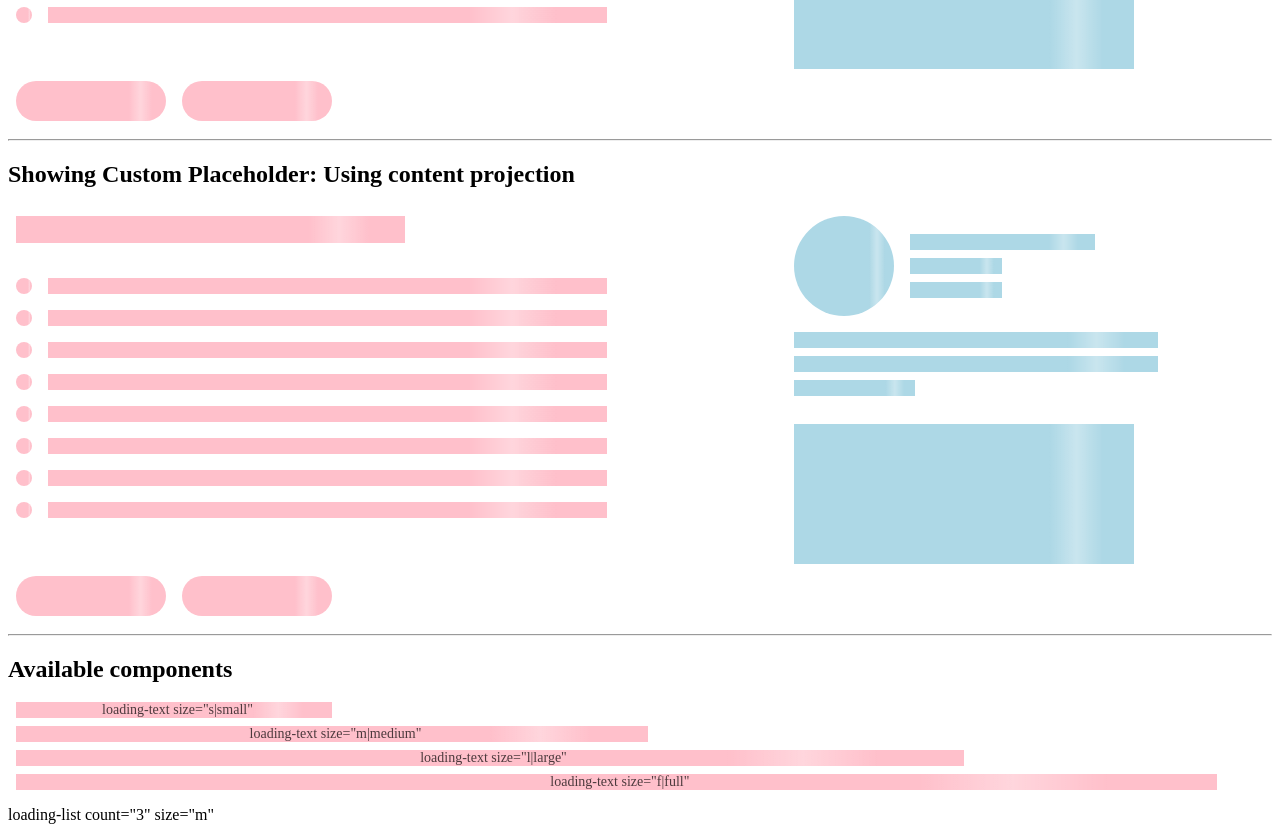
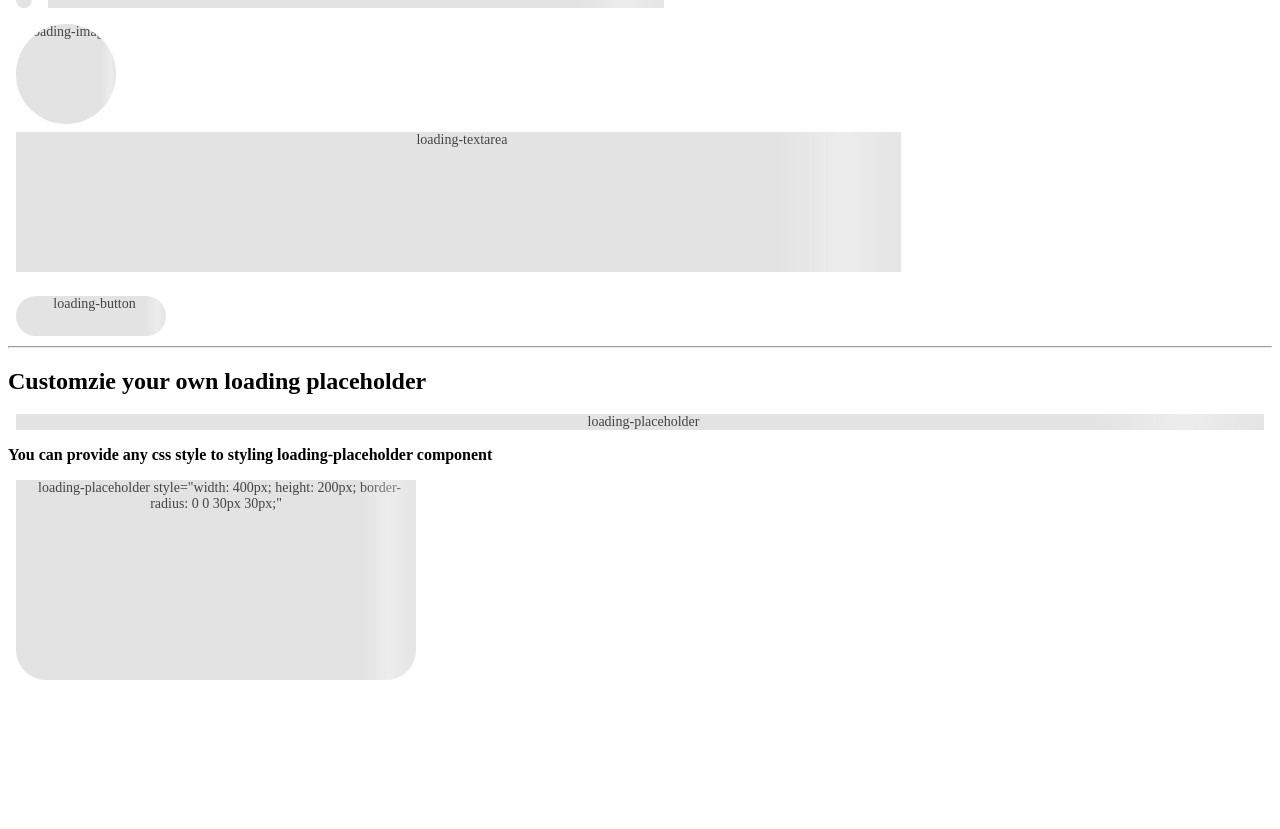
Before and after one commit to zhentian-wan/angular-suspense, an Angular app: page / in a window 1280 px wide. Shown: the part 391-1220 px from the top of the page. After the commit the page ends 1079 px from the top, so only its background shows below. Built offline with nearby package versions, Linux system fonts and the light colour scheme.

Commit message:
busyMinDurationMs

```diff
--- a/projects/loading-skeleton/src/lib/loading-skeleton.config.ts
+++ b/projects/loading-skeleton/src/lib/loading-skeleton.config.ts
@@ -8,11 +8,14 @@ export interface ILoadingConfigTheme {
   light?: ITheme;
   dark?: ITheme;
 }
+export interface ITransition {}
 export interface ILoadingConfig {
   showContent?: boolean;
   theme?: ILoadingConfigTheme;
   duration?: string;
   animationSpeed?: string;
+  busyMinDurationMs?: number;
+  busyDelayMs?: number;
 }
 
 export const LOADING_DEFUALT_CONFIG: ILoadingConfig = {
@@ -28,6 +31,8 @@ export const LOADING_DEFUALT_CONFIG: ILoadingConfig = {
       fontColor: `rgb(227, 227, 227)`,
     },
   },
+  busyMinDurationMs: 700,
+  busyDelayMs: 300,
 };
 export const LOADING_CONFIG_TOKEN = new InjectionToken<ILoadingConfig>(
   "LOADING_CONFIG_TOKEN"
--- a/projects/loading-skeleton/src/lib/loading-skeleton.service.ts
+++ b/projects/loading-skeleton/src/lib/loading-skeleton.service.ts
@@ -1,6 +1,6 @@
 import { Injectable, Inject, Optional } from "@angular/core";
-import { BehaviorSubject, Observable, of } from "rxjs";
-import { concatMap, tap, finalize } from "rxjs/operators";
+import { BehaviorSubject, Observable, of, combineLatest, timer } from "rxjs";
+import { concatMap, tap, finalize, map } from "rxjs/operators";
 import {
   LOADING_CONFIG_TOKEN,
   LOADING_DEFUALT_CONFIG,
@@ -22,6 +22,11 @@ export class LoadingSkeletonService {
   theme$: Observable<ITheme> = this.themeSubject.asObservable();
   mode$: Observable<string> = this.modeSubject.asObservable();
 
+  // according to Facebook UI team research, it would be a better
+  // user experience to show spinner a little bit longer than
+  // when user has a high internet speed.
+  // Avoid flashing screen
+  private _flashingLimitTimer = timer(this.config.busyMinDurationMs);
   constructor(
     @Optional()
     @Inject(LOADING_CONFIG_TOKEN)
@@ -67,7 +72,9 @@ export class LoadingSkeletonService {
   showingFor<T>(obs$: Observable<T>): Observable<T> {
     return of(null).pipe(
       tap(() => this.show()),
-      concatMap(() => obs$),
+      concatMap(() => combineLatest([obs$, this._flashingLimitTimer])),
+      map(([data, _]) => data),
+      tap(console.log),
       finalize(() => this.hide())
     );
   }
--- a/src/app/app.component.html
+++ b/src/app/app.component.html
@@ -64,59 +64,6 @@
 
 <hr />
 
-<h2>Showing Custom Placeholder: Using content projection</h2>
-
-<loading-skeleton
-  [theme]="theme"
-  [mode]="themeMode"
-  [isVisible]="isVisible"
-  ariaLabel="Loading the page... please wait"
->
-  <section>
-    <div class="row">
-      <div class="flex-8">
-        <loading-headline size="m"> </loading-headline>
-        <loading-list count="8" size="l"> </loading-list>
-      </div>
-      <div class="flex-4">
-        <div class="row" style="justify-content: center; align-items: center;">
-          <div flex="4">
-            <loading-image [theme]="theme" [mode]="themeMode"> </loading-image>
-          </div>
-          <div flex="8" style="width: 100%;">
-            <loading-text [theme]="theme" [mode]="themeMode" size="m">
-            </loading-text>
-            <loading-text [theme]="theme" [mode]="themeMode" size="s">
-            </loading-text>
-            <loading-text [theme]="theme" [mode]="themeMode" size="s">
-            </loading-text>
-          </div>
-        </div>
-
-        <loading-text [theme]="theme" [mode]="themeMode" size="l">
-        </loading-text>
-        <loading-text [theme]="theme" [mode]="themeMode" size="l">
-        </loading-text>
-        <loading-text
-          [theme]="theme"
-          [mode]="themeMode"
-          size="s"
-        ></loading-text>
-        <loading-textarea
-          [theme]="theme"
-          [mode]="themeMode"
-          style="position: relative; top: 20px;"
-        ></loading-textarea>
-      </div>
-    </div>
-    <div class="row">
-      <loading-button></loading-button>
-      <loading-button></loading-button>
-    </div>
-  </section>
-</loading-skeleton>
-<hr />
-
 <h2>Available components</h2>
 
 <loading-text size="s">
--- a/src/app/app.component.ts
+++ b/src/app/app.component.ts
@@ -1,27 +1,31 @@
-import { Component } from '@angular/core';
-import { LoadingSkeletonService } from 'projects/loading-skeleton/src/public-api';
+import { Component } from "@angular/core";
+import { LoadingSkeletonService } from "projects/loading-skeleton/src/public-api";
+import { timer } from "rxjs";
+import { mapTo } from "rxjs/operators";
 
 @Component({
-  selector: 'app-root',
-  templateUrl: './app.component.html',
-  styleUrls: ['./app.component.scss'],
-  providers: [LoadingSkeletonService]
+  selector: "app-root",
+  templateUrl: "./app.component.html",
+  styleUrls: ["./app.component.scss"],
+  providers: [LoadingSkeletonService],
 })
 export class AppComponent {
-  title = 'libs-workspaces';
+  title = "libs-workspaces";
   isDark: boolean = false;
   isVisible;
   theme = {
     light: {
-      backgroundColor: 'lightblue'
+      backgroundColor: "lightblue",
     },
     dark: {
-      backgroundColor: 'darkblue'
-    }
+      backgroundColor: "darkblue",
+    },
   };
-  themeMode = 'light';
+  themeMode = "light";
   constructor(private loadingService: LoadingSkeletonService) {
-    this.loadingService.show();
+    this.loadingService
+      .showingFor(timer(200).pipe(mapTo("data coming back")))
+      .subscribe();
     this.isVisible = false;
   }
 
@@ -33,6 +37,6 @@ export class AppComponent {
   }
 
   cmpToggleMode() {
-    this.themeMode = this.themeMode === 'light' ? 'dark' : 'light';
+    this.themeMode = this.themeMode === "light" ? "dark" : "light";
   }
 }
--- a/src/app/app.module.ts
+++ b/src/app/app.module.ts
@@ -10,8 +10,8 @@ import { NgxLoadingSkeletonModule } from "projects/loading-skeleton/src/public-a
   imports: [
     BrowserModule,
     CommonModule,
-    // NgxLoadingSkeletonModule,
-    NgxLoadingSkeletonModule.forRoot({
+    NgxLoadingSkeletonModule,
+    /*NgxLoadingSkeletonModule.forRoot({
       animationSpeed: "2s",
       theme: {
         light: {
@@ -21,7 +21,7 @@ import { NgxLoadingSkeletonModule } from "projects/loading-skeleton/src/public-a
           backgroundColor: "red",
         },
       },
-    }),
+    }),*/
   ],
   providers: [],
   bootstrap: [AppComponent],
```
